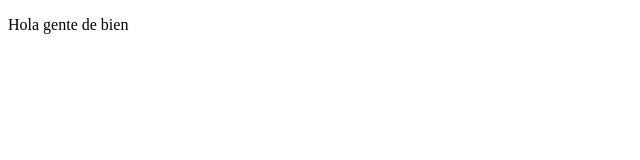
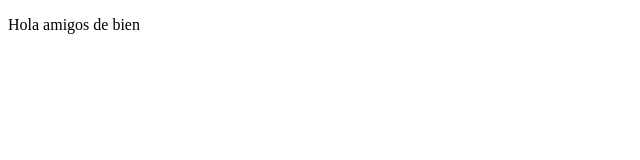
Before and after one commit to JagaScripts/proyectoDemoCursoPreworks, a plain HTML site: page index.html in a window 1280 px wide. Shown: the full height of the page, 0-640 px from the left. Drawn offline with Linux system fonts and the light colour scheme.

Commit message:
cambios v studio

```diff
--- a/index.html
+++ b/index.html
@@ -8,7 +8,7 @@
 </head>
 <body>
    <p>
-       Hola gente de bien
+       Hola amigos de bien
    </p>
 </body>
 </html>
```
